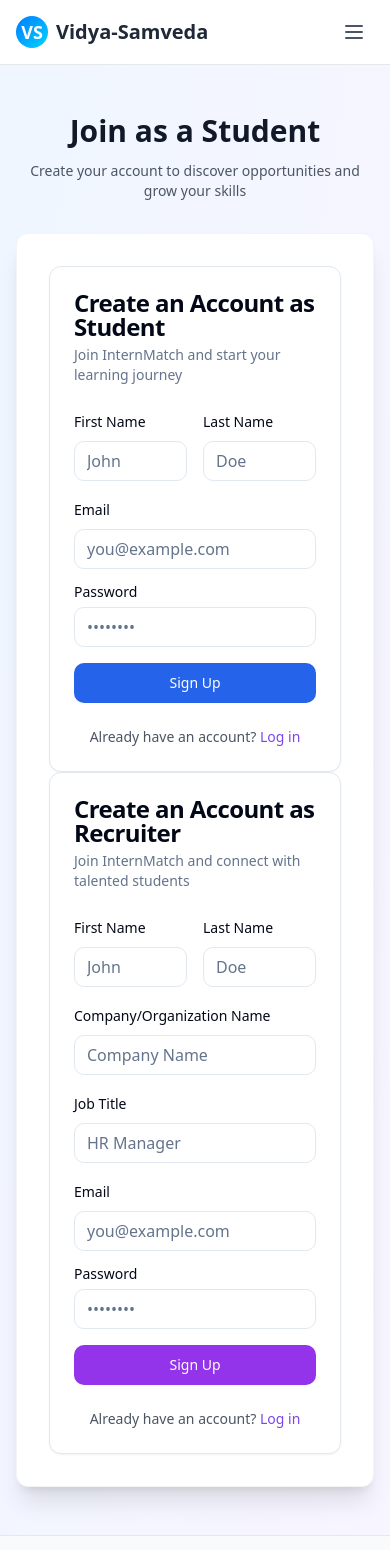
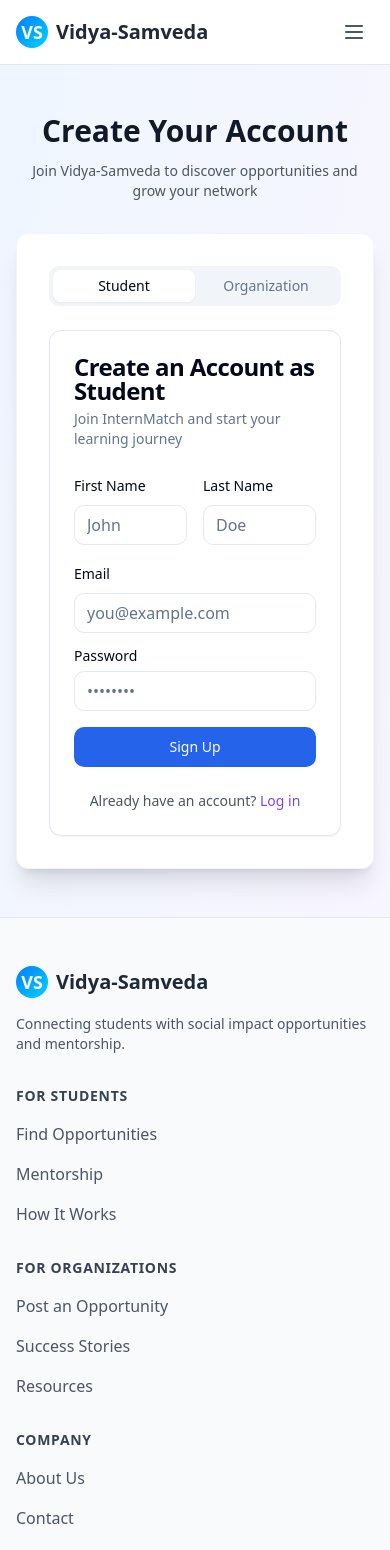
Before and after one commit to vidya-2025-ai/vidya-connect-spark, a React (Vite) app: page /register in a window 390 px wide. Shown: the top 1550 px of the page. Built offline with nearby package versions, Linux system fonts and the light colour scheme.

Commit message:
feat: Merge register pages
Refactor the register page to use a tabbed interface for student and organization registration, mirroring the login page layout.

```diff
--- a/src/App.tsx
+++ b/src/App.tsx
@@ -1,4 +1,3 @@
-
 import { Toaster } from "@/components/ui/toaster";
 import { Toaster as Sonner } from "@/components/ui/sonner";
 import { TooltipProvider } from "@/components/ui/tooltip";
@@ -11,7 +10,6 @@ import Index from "./pages/Index";
 import NotFound from "./pages/NotFound";
 import Login from "./pages/auth/Login";
 import Register from "./pages/auth/Register";
-import RegisterOrg from "./pages/auth/RegisterOrg";
 import StudentDashboard from "./pages/dashboard/StudentDashboard";
 import ExploreOpportunities from "./pages/student/ExploreOpportunities";
 import ApplicationsTracker from "./pages/student/ApplicationsTracker";
@@ -56,7 +54,6 @@ function App() {
                 <Route path="/" element={<Index />} />
                 <Route path="/login" element={<Login />} />
                 <Route path="/register" element={<Register />} />
-                <Route path="/register-org" element={<RegisterOrg />} />
                 <Route path="/student/dashboard" element={<StudentDashboard />} />
                 <Route path="/student/explore" element={<ExploreOpportunities />} />
                 <Route path="/student/applications" element={<ApplicationsTracker />} />
--- a/src/pages/auth/Register.tsx
+++ b/src/pages/auth/Register.tsx
@@ -3,7 +3,7 @@ import React from 'react';
 import { Link } from 'react-router-dom';
 import Navbar from '@/components/layout/Navbar';
 import Footer from '@/components/layout/Footer';
-import { AuthForm } from '@/components/auth/AuthForm';
+import { AuthTabs } from '@/components/auth/AuthForm';
 
 const Register = () => {
   return (
@@ -13,15 +13,14 @@ const Register = () => {
         <div className="w-full max-w-md space-y-8">
           <div className="text-center">
             <h2 className="text-3xl font-bold text-gray-900 dark:text-white">
-              Join as a Student
+              Create Your Account
             </h2>
             <p className="mt-3 text-sm text-gray-600 dark:text-gray-400">
-              Create your account to discover opportunities and grow your skills
+              Join Vidya-Samveda to discover opportunities and grow your network
             </p>
           </div>
           <div className="bg-white dark:bg-gray-800 shadow-xl rounded-xl p-8 mt-8 border border-gray-100 dark:border-gray-700">
-            <AuthForm type="student" />
-            <AuthForm type="organization" />
+            <AuthTabs />
           </div>
         </div>
       </div>
--- a/src/pages/auth/RegisterOrg.tsx
+++ /dev/null
@@ -1,32 +0,0 @@
-
-import React from 'react';
-import { Link } from 'react-router-dom';
-import Navbar from '@/components/layout/Navbar';
-import Footer from '@/components/layout/Footer';
-import { AuthForm } from '@/components/auth/AuthForm';
-
-const RegisterOrg = () => {
-  return (
-    <div className="min-h-screen flex flex-col bg-gradient-to-br from-blue-50 to-purple-50 dark:from-gray-900 dark:to-gray-800">
-      <Navbar />
-      <div className="flex-grow flex items-center justify-center py-12 px-4 sm:px-6 lg:px-8">
-        <div className="w-full max-w-md space-y-8">
-          <div className="text-center">
-            <h2 className="text-3xl font-bold text-gray-900 dark:text-white">
-              Join as a Recruiter
-            </h2>
-            <p className="mt-3 text-sm text-gray-600 dark:text-gray-400">
-              Create your account to post opportunities and connect with students
-            </p>
-          </div>
-          <div className="bg-white dark:bg-gray-800 shadow-xl rounded-xl p-8 mt-8 border border-gray-100 dark:border-gray-700">
-            <AuthForm type="organization" />
-          </div>
-        </div>
-      </div>
-      <Footer />
-    </div>
-  );
-};
-
-export default RegisterOrg;
```
